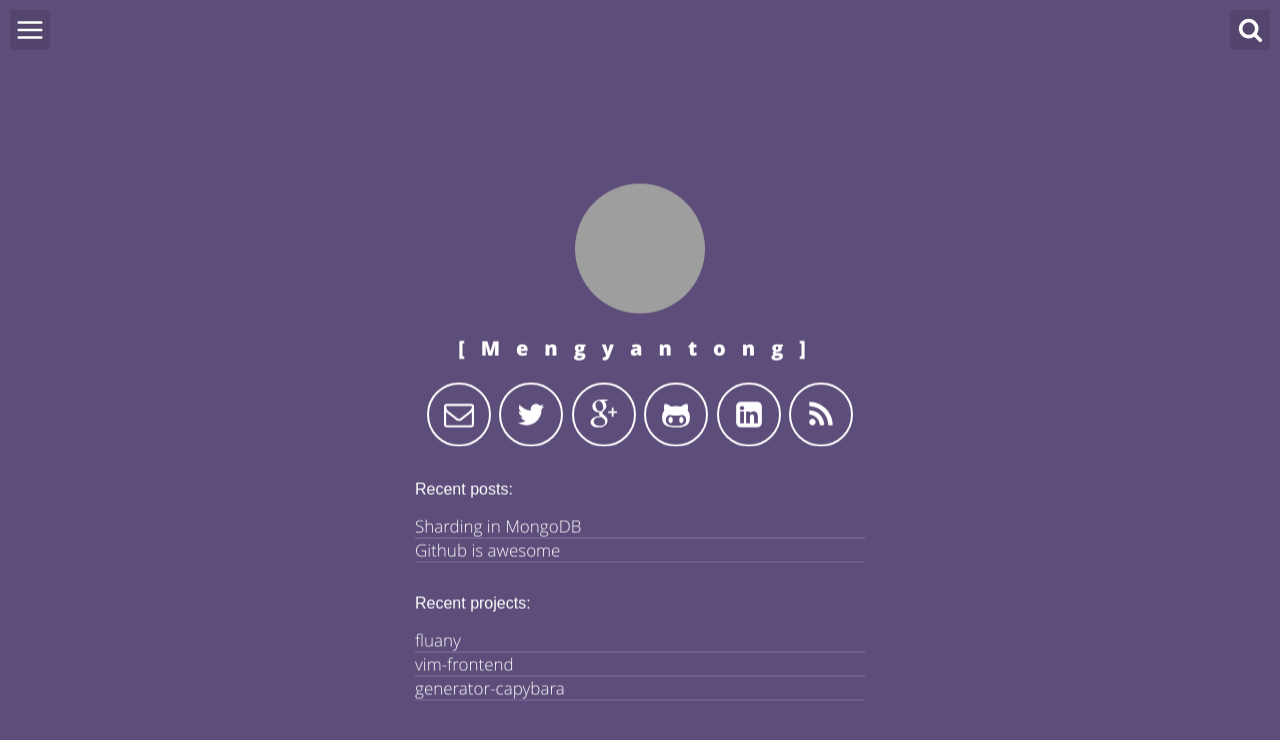
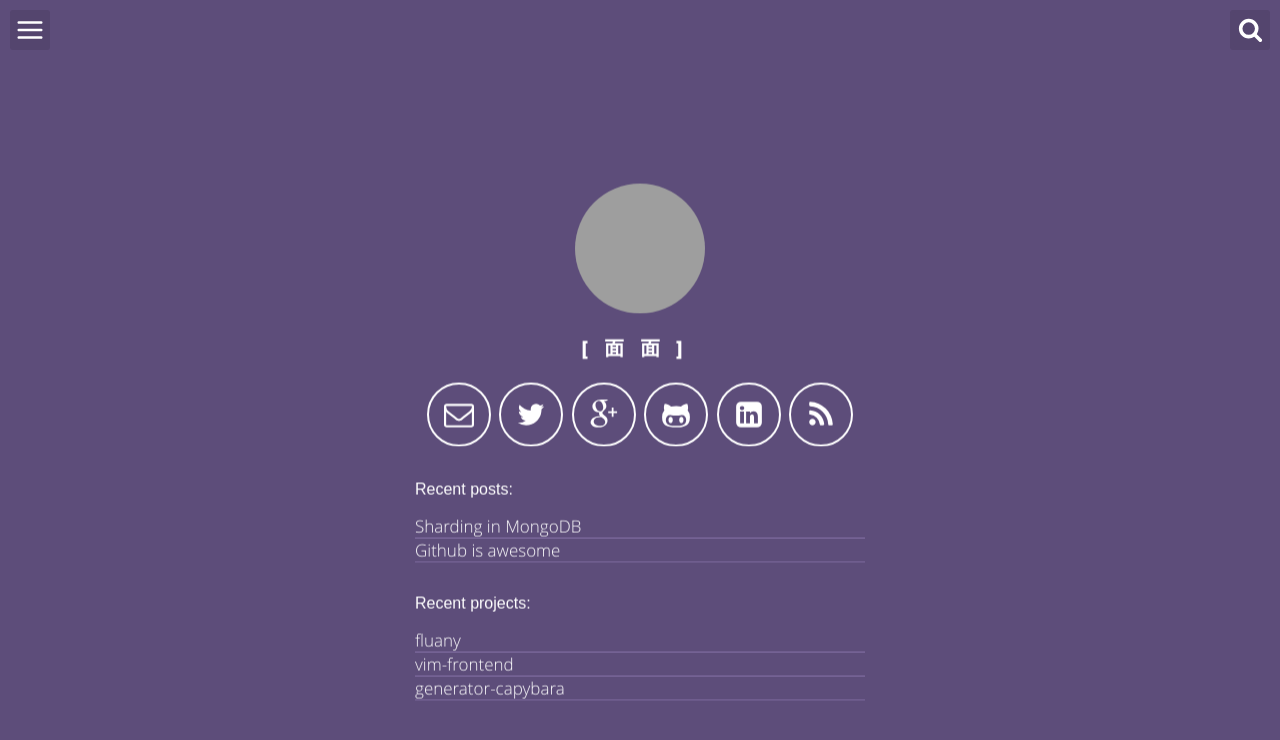
Before and after one commit to victorvoid/space-jekyll-template, a Jekyll site: the page built from index.html, in a window 1280 px wide. Shown: the top 740 px of the page. Built offline with Jekyll 4.4.1, drawn with Linux system fonts in a browser that asks for light colours; grey boxes are pictures that could not be loaded.

Commit message:
Update _config.yml

```diff
--- a/_config.yml
+++ b/_config.yml
@@ -5,7 +5,7 @@ baseurl:
 url: "http://mengyantong.github.io"
 
 # User settings
-username: Mengyantong
+username: 面面
 user_title: Mengyantong - FrontEnd
 email: 41724201@xs.ustb.edu.cn
 github_username:  Miant
@@ -44,7 +44,7 @@ links:
       key_trigger: 5
   section_2:
     - title: github
-      url: http://www.github.com/mengyantong
+      url:
       new_tab: true
       key_trigger: g
     - title: search
```
